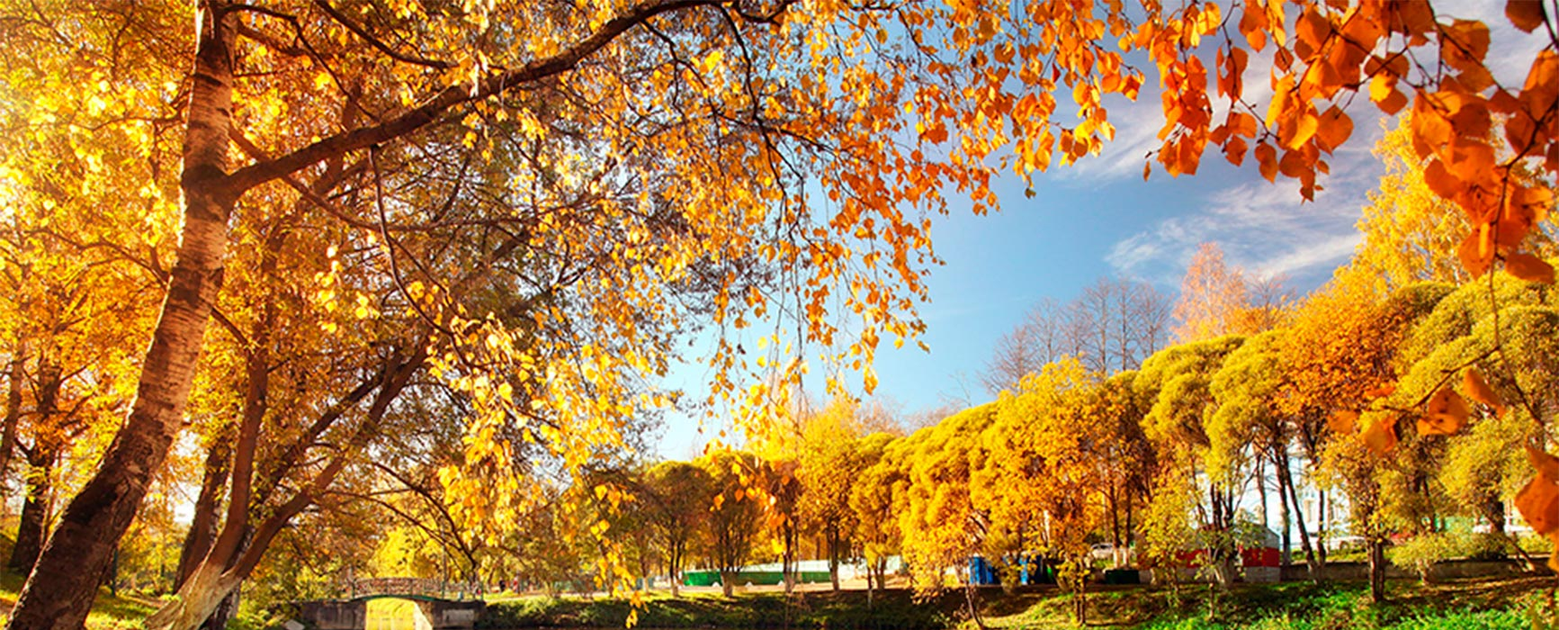
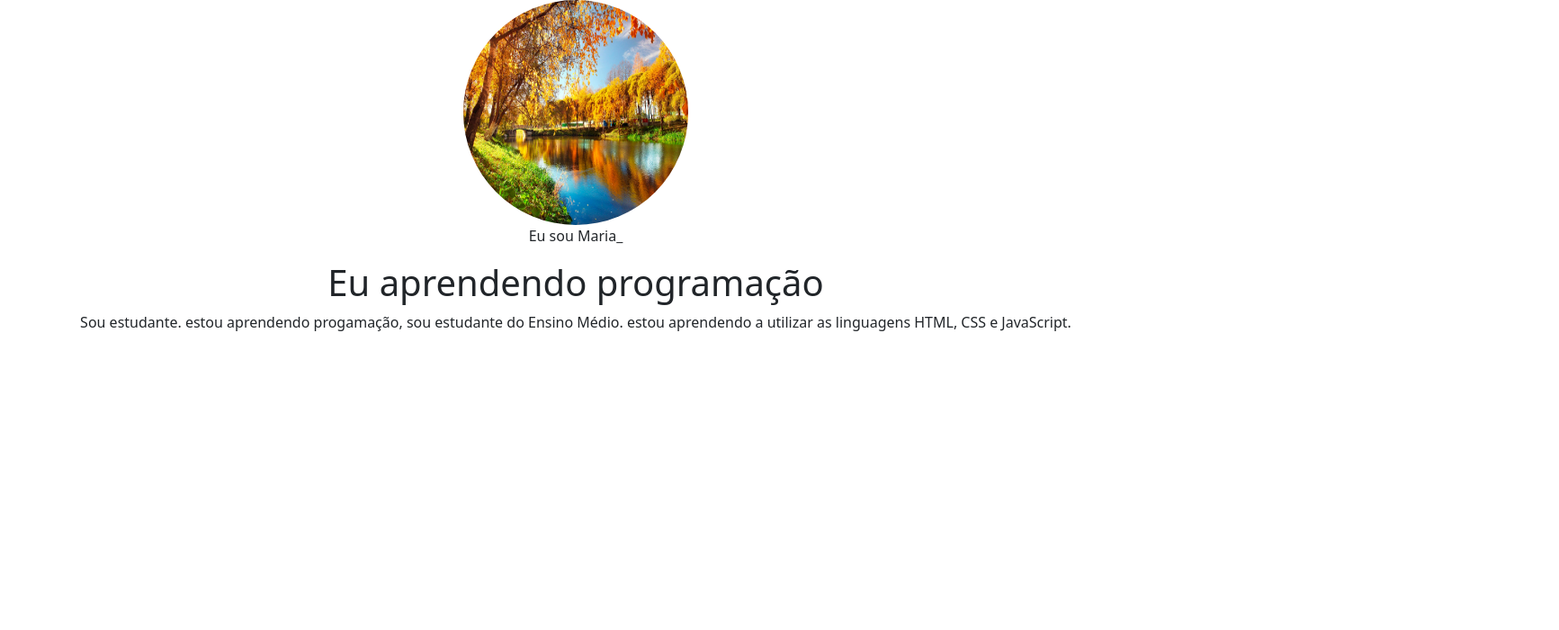
Before and after one commit to 25maria2009/Portif-lio2b, a plain HTML site: page index.html in a window 1280 px wide. Shown: the top 700 px of the page at 90% size, 1733 px wide, since content can reach past the window. Drawn offline with nearby package versions, Linux system fonts and the light colour scheme.

Commit message:
Add files via upload

```diff
--- a/index.html
+++ b/index.html
@@ -8,8 +8,8 @@
   <link rel="stylesheet" href="style.css">
 </head>
 <body>
-  <header class="cotainer">
-  <img src="meu perfil.jpg" alt="" srcset="" />
+  <header class="cotainer text-center">
+  <img src="meu perfil.jpg" alt="foto principal do projeto" class="rounded-circle" width="250" height="250" srcset="" />
   <p>Eu sou Maria_</p>
   <h1>Eu aprendendo programação</h1>
   <p>
```
